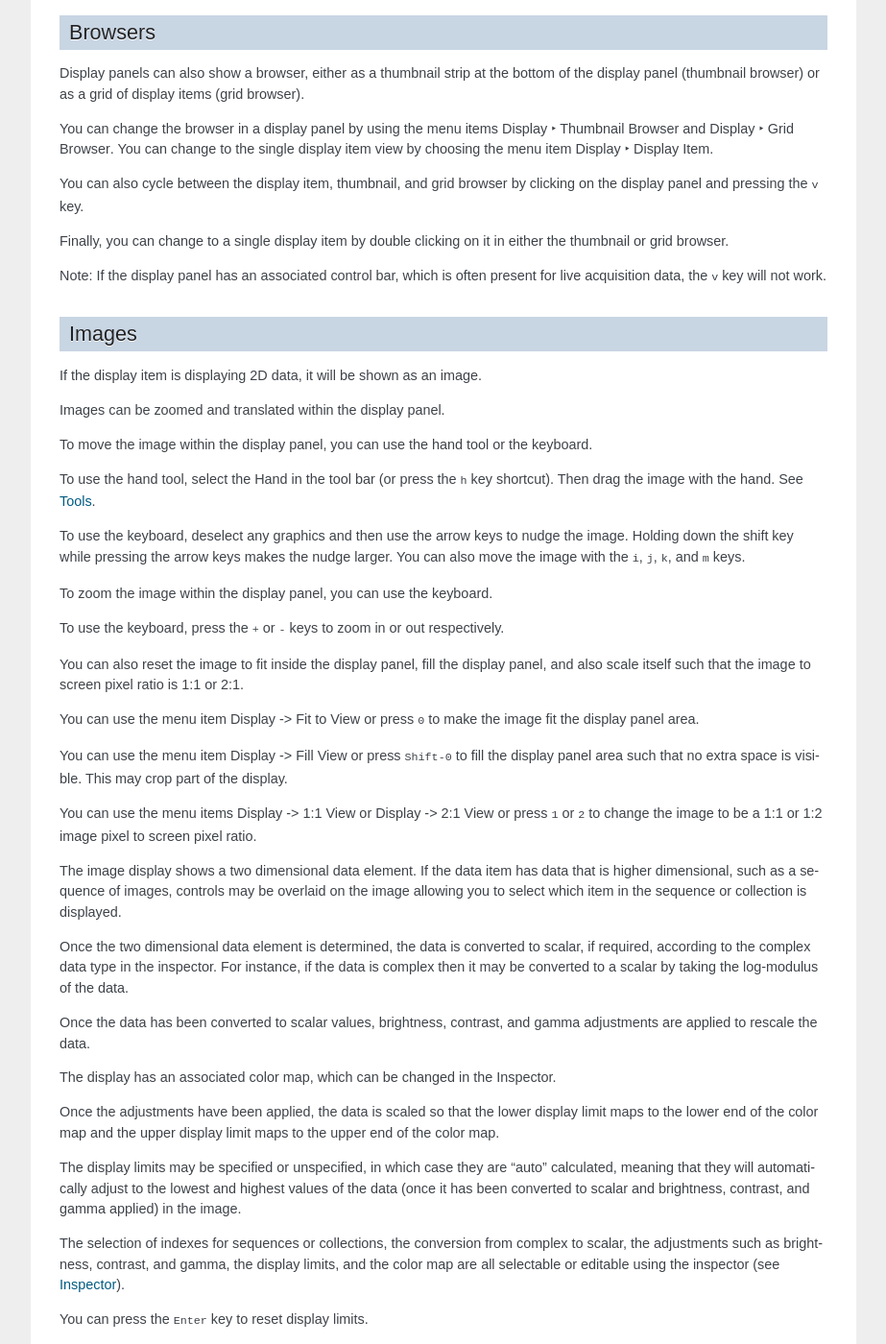
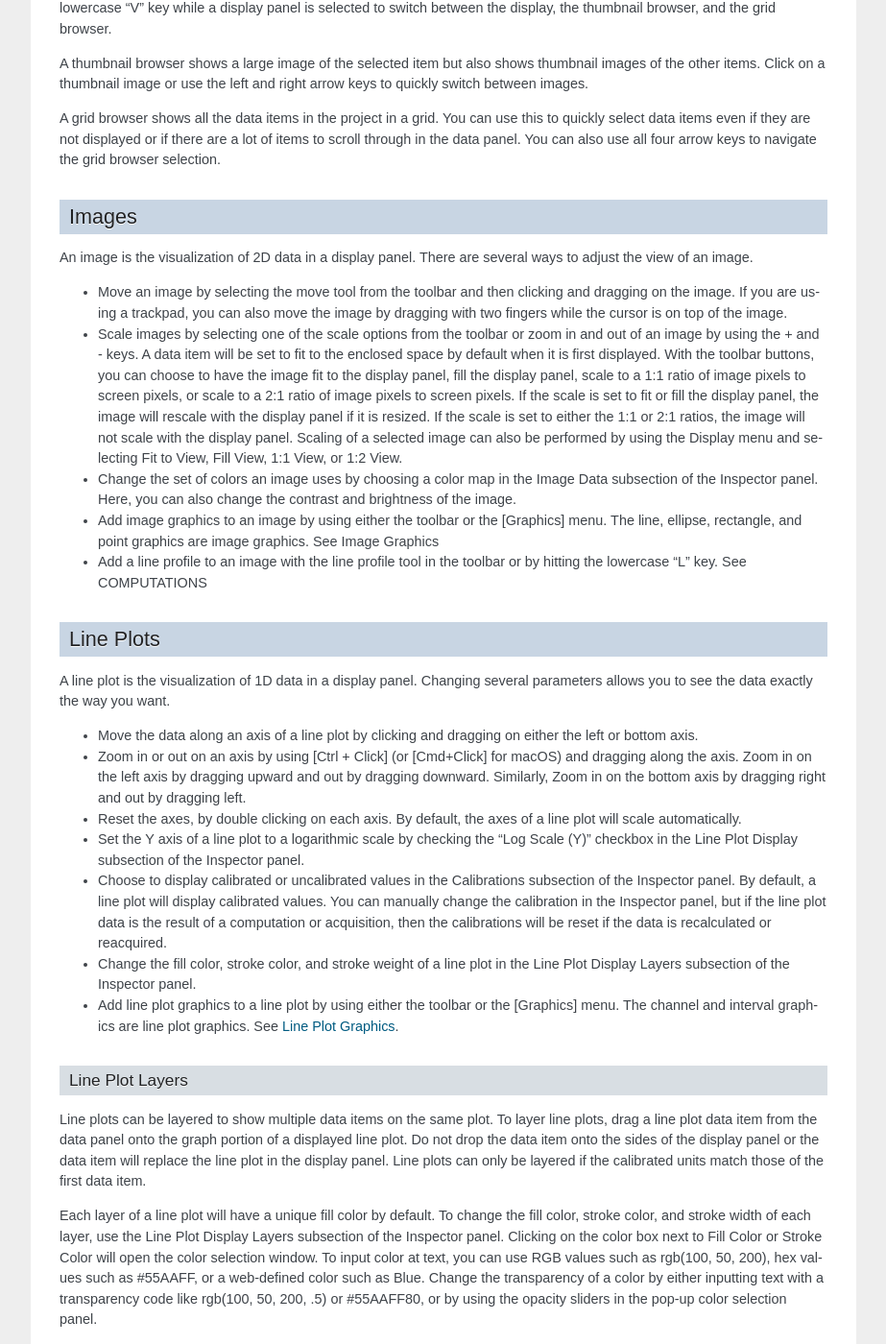
Before and after one commit to nion-software/nionswift, a Sphinx documentation site: the page built from docs/display_panels.rst, in a window 1280 px wide and 1400 px high, scrolled down 494 px. Shown: the whole window at 96% size, without its empty margins (198-1121 px from the left). Built offline with Sphinx 7.4.7, drawn with Linux system fonts in a browser that asks for light colours; some of the changed text lies outside the part shown.

Commit message:
New Descriptions for Sections

```diff
--- a/docs/display_panels.rst
+++ b/docs/display_panels.rst
@@ -4,145 +4,84 @@
 
 Display Panels
 ==============
+The center of the window is called the workspace and it is where data is visualized. The workspace consists of display panels which display a piece of data (also called a data item).
 
-Display Panels
---------------
-Display panels are used to show display items.
 
-You can drag items from the data panel into a display panel.
 
-You can put keyboard focus on a display panel by clicking on it.
+In a new project, the workspace will be filled by a single display panel. Use the toolbar to split the workspace into multiple smaller display panels, zoom into images, add graphics, and move an image.
 
-The display item with keyboard focus also serves as the primary selected item. Primary selections are indicated by a solid focus ring.
+To display a data item, drag it from the data panel into a display panel. You can also drag data files into a display panel directly from your desktop and from Explorer on Windows or Finder on macOS. Once the data item is in the display panel, you can use the utility panels surrounding the workspace to perform various functions, processes, manipulations, and calibrations to the selected image or line plot.
 
-You can add secondary selected items by :kbd:`control` clicking (Windows/Linux) or :kbd:`command` (macOS) clicking on display panels. Secondary selections are indicated by a dotted focus ring.
 
-Processing and other commands apply to the primary selected items. Processing commands that need multiple inputs may use secondary selected items.
 
-To select multiple primary items, you need to use the data panel or a browser panel.
+Different types of data are displayed in different ways such as 2D images or 1D line plots. Higher-dimensional data can be displayed as sets or lists of 2D images or as lists of 1D spectra. You can also use a display panel as a browser to help compare or manage your data.
 
 .. _Display Panel Browsers:
 
 Browsers
 --------
-Display panels can also show a browser, either as a thumbnail strip at the bottom of the display panel (thumbnail browser) or as a grid of display items (grid browser).
+To use a display panel as a browser, use the menu item [Display > Thumbnail Browser] or [Display > Grid Browser] or hit the lowercase “V” key while a display panel is selected to switch between the display, the thumbnail browser, and the grid browser.
 
-You can change the browser in a display panel by using the menu items :menuselection:`Display --> Thumbnail Browser` and :menuselection:`Display --> Grid Browser`. You can change to the single display item view by choosing the menu item :menuselection:`Display --> Display Item`.
 
-You can also cycle between the display item, thumbnail, and grid browser by clicking on the display panel and pressing the :kbd:`v` key.
 
-Finally, you can change to a single display item by double clicking on it in either the thumbnail or grid browser.
+A thumbnail browser shows a large image of the selected item but also shows thumbnail images of the other items. Click on a thumbnail image or use the left and right arrow keys to quickly switch between images.
 
-Note: If the display panel has an associated control bar, which is often present for live acquisition data, the :kbd:`v` key will not work.
+A grid browser shows all the data items in the project in a grid. You can use this to quickly select data items even if they are not displayed or if there are a lot of items to scroll through in the data panel. You can also use all four arrow keys to navigate the grid browser selection.
 
 .. _Image Display Panel:
 
 Images
 ------
-If the display item is displaying 2D data, it will be shown as an image.
+An image is the visualization of 2D data in a display panel. There are several ways to adjust the view of an image.
 
-Images can be zoomed and translated within the display panel.
 
-To move the image within the display panel, you can use the hand tool or the keyboard.
 
-To use the hand tool, select the :guilabel:`Hand` in the tool bar (or press the :kbd:`h` key shortcut). Then drag the image with the hand. See :ref:`Tool Panel`.
+* Move an image by selecting the move tool from the toolbar and then clicking and dragging on the image. If you are using a trackpad, you can also move the image by dragging with two fingers while the cursor is on top of the image.
 
-To use the keyboard, deselect any graphics and then use the arrow keys to nudge the image. Holding down the shift key while pressing the arrow keys makes the nudge larger. You can also move the image with the :kbd:`i`, :kbd:`j`, :kbd:`k`, and :kbd:`m` keys.
+* Scale images by selecting one of the scale options from the toolbar or zoom in and out of an image by using the + and - keys. A data item will be set to fit to the enclosed space by default when it is first displayed. With the toolbar buttons, you can choose to have the image fit to the display panel, fill the display panel, scale to a 1:1 ratio of image pixels to screen pixels, or scale to a 2:1 ratio of image pixels to screen pixels. If the scale is set to fit or fill the display panel, the image will rescale with the display panel if it is resized. If the scale is set to either the 1:1 or 2:1 ratios, the image will not scale with the display panel. Scaling of a selected image can also be performed by using the Display menu and selecting Fit to View, Fill View, 1:1 View, or 1:2 View.
 
-To zoom the image within the display panel, you can use the keyboard.
+* Change the set of colors an image uses by choosing a color map in the Image Data subsection of the Inspector panel. Here, you can also change the contrast and brightness of the image.
 
-To use the keyboard, press the :kbd:`+` or :kbd:`-` keys to zoom in or out respectively.
+* Add image graphics to an image by using either the toolbar or the [Graphics] menu. The line, ellipse, rectangle, and point graphics are image graphics. See Image Graphics
 
-You can also reset the image to fit inside the display panel, fill the display panel, and also scale itself such that the image to screen pixel ratio is 1:1 or 2:1.
-
-You can use the menu item :menuselection:`Display -> Fit to View` or press :kbd:`0` to make the image fit the display panel area.
-
-You can use the menu item :menuselection:`Display -> Fill View` or press :kbd:`Shift-0` to fill the display panel area such that no extra space is visible. This may crop part of the display.
-
-You can use the menu items :menuselection:`Display -> 1:1 View` or :menuselection:`Display -> 2:1 View` or press :kbd:`1` or :kbd:`2` to change the image to be a 1:1 or 1:2 image pixel to screen pixel ratio.
-
-The image display shows a two dimensional data element. If the data item has data that is higher dimensional, such as a sequence of images, controls may be overlaid on the image allowing you to select which item in the sequence or collection is displayed.
-
-Once the two dimensional data element is determined, the data is converted to scalar, if required, according to the complex data type in the inspector. For instance, if the data is complex then it may be converted to a scalar by taking the log-modulus of the data.
-
-Once the data has been converted to scalar values, brightness, contrast, and gamma adjustments are applied to rescale the data.
-
-The display has an associated color map, which can be changed in the Inspector.
-
-Once the adjustments have been applied, the data is scaled so that the lower display limit maps to the lower end of the color map and the upper display limit maps to the upper end of the color map.
-
-The display limits may be specified or unspecified, in which case they are "auto" calculated, meaning that they will automatically adjust to the lowest and highest values of the data (once it has been converted to scalar and brightness, contrast, and gamma applied) in the image.
-
-The selection of indexes for sequences or collections, the conversion from complex to scalar, the adjustments such as brightness, contrast, and gamma, the display limits, and the color map are all selectable or editable using the inspector (see :ref:`Inspector Panel`).
-
-You can press the :kbd:`Enter` key to reset display limits.
-
-The Histogram panel (see :ref:`Histogram Panel`) shows the histogram of the image data. It can be used to set or reset the display limits by dragging within the histogram graph or by double clicking within the graph, respectively.
-
-The Info panel (see :ref:`Info Panel`) shows the value of the image data underneath the cursor.
-
-You can add graphics and other annotations to the image display. See :ref:`graphics`.
+* Add a line profile to an image with the line profile tool in the toolbar or by hitting the lowercase “L” key. See COMPUTATIONS
 
 .. _Line Plot Display Panel:
 
 Line Plots
 ----------
-If the display item is displaying 1D data, it will be shown as an line plot.
+A line plot is the visualization of 1D data in a display panel. Changing several parameters allows you to see the data exactly the way you want.
 
-The data within a line plot can be scaled in both the x-axis and y-axis. The intensity values in the data will be displayed along the y-axis. The x-axis is determined by the calibration of the data.
 
-You can drag each axis of the line plot by moving the mouse over the labels and dragging.
 
-You can zoom each axis by :kbd:`control` clicking (Windows/Linux) or :kbd:`command` (macOS) clicking on the axis and dragging up/right to zoom in and down/left to zoom out.
+* Move the data along an axis of a line plot by clicking and dragging on either the left or bottom axis.
 
-The line plot display shows a one dimensional data element. If the data item has data that is higher dimensional, such as a sequence of spectra, controls may be overlaid on the line plot allowing you to select which item in the sequence or collection is displayed.
+* Zoom in or out on an axis by using [Ctrl + Click] (or [Cmd+Click] for macOS) and dragging along the axis. Zoom in on the left axis by dragging upward and out by dragging downward. Similarly, Zoom in on the bottom axis by dragging right and out by dragging left.
 
-Once the one dimensional data element is determined, the data is converted to scalar, if required, according to the complex data type in the inspector. For instance, if the data is complex then it may be converted to a scalar by taking the modulus of the data.
+* Reset the axes, by double clicking on each axis. By default, the axes of a line plot will scale automatically.
 
-The axes may be configured so that they are specified with values or are "auto" calculated, meaning that they will automatically adjust so that the entire data range is shown.
+* Set the Y axis of a line plot to a logarithmic scale by checking the “Log Scale (Y)” checkbox in the Line Plot Display subsection of the Inspector panel.
 
-You can reset an axis to "auto" by double clicking on it.
+* Choose to display calibrated or uncalibrated values in the Calibrations subsection of the Inspector panel. By default, a line plot will display calibrated values. You can manually change the calibration in the Inspector panel, but if the line plot data is the result of a computation or acquisition, then the calibrations will be reset if the data is recalculated or reacquired.
 
-The display limits and display channels may be specified or unspecified, in which case they are "auto" calculated, meaning that they will automatically adjust to the lowest and highest values of the data (once it has been converted to scalar) in the plot.
+* Change the fill color, stroke color, and stroke weight of a line plot in the Line Plot Display Layers subsection of the Inspector panel.
 
-The y-axis can be displayed as linear or logarithmic by clicking on the :guilabel:`Log Scale (Y)` checkbox in the :guilabel:`Line Plot Display` section of the Inspector.
-
-The line plot can display calibrated or uncalibrated values. You can change what is displayed by changing the :guilabel:`Display` setting in the :guilabel:`Calibrations` section of the Inspector.
-
-You can also change calibration in the Inspector. However, if the data is a result of a computation or acquisition, the calibration will get recalculated/reset when the data is recomputed/reacquired.
-
-The Info panel (see :ref:`Info Panel`) shows the value of the data underneath the cursor.
-
-You can add interval graphics to the line plot by dragging across the plot or by using the menu item :menuselection:`Processing --> Add Interval Graphic`.
-
-You can add a channel graphic to the line plot by using the menu item :menuselection:`Processing --> Add Channel Graphic`.
-
-You can use the mouse to move and resize interval graphics. You can also use the mouse to move channel graphics. You can use the Inspector to adjust the endpoints of the interval graphics or position of the channel graphics.
-
-You can use the :kbd:`Left` and  :kbd:`Right` arrow keys to nudge an interval graphic or channel graphics. Holding the :kbd:`Shift` key while nudging the graphic will make it move farther.
-
-You can press the :kbd:`Delete` key with a interval graphic or channel graphic selected to delete the it.
+* Add line plot graphics to a line plot by using either the toolbar or the [Graphics] menu. The channel and interval graphics are line plot graphics. See :ref:`line plot graphics`.
 
 Line Plot Layers
 ++++++++++++++++
-.. this is too complicated
+Line plots can be layered to show multiple data items on the same plot. To layer line plots, drag a line plot data item from the data panel onto the graph portion of a displayed line plot. Do not drop the data item onto the sides of the display panel or the data item will replace the line plot in the display panel. Line plots can only be layered if the calibrated units match those of the first data item.
 
-A line plot display can show multiple data item plots in the same display.
+Each layer of a line plot will have a unique fill color by default. To change the fill color, stroke color, and stroke width of each layer, use the Line Plot Display Layers subsection of the Inspector panel. Clicking on the color box next to Fill Color or Stroke Color will open the color selection window. To input color at text, you can use RGB values such as rgb(100, 50, 200), hex values such as #55AAFF, or a web-defined color such as Blue. Change the transparency of a color by either inputting text with a transparency code like rgb(100, 50, 200, .5) or #55AAFF80, or by using the opacity sliders in the pop-up color selection panel.
 
-You can drag a line plot into the graph area of another line plot to create the layering. Each layer will have its own name, stroke color, fill color, and stroke width.
+The same subsection will allow you to scroll through setting options for each layer. Each layer will be differentiated by the Data Index. This is a number starting with 0 used to name each layer. Adding a new data item on top of a line plot will automatically create a new associated layer.
 
-Note: Layers will only be displayed if the calibrated units match the first data item in the line plot. This can be confusing.
+Reorder layers by clicking the up and down arrow buttons in the section of the Inspector panel associated with the layer you want to move. For example, to move layer 1 down, click the down arrow under "Data #0" in the inspector panel.
 
-The line plot display with multiple layers will have one or more data items associated with it. Each layer will be "pointing to" one of the data items. This is specified in the Inspector as the :guilabel:`Data Index`. In addition, each data item may have multiple rows of data or just one. If multiple, the layer can pick which row is displayed in that layer by the :guilabel:`Row`. Also note that each data item may be higher dimensional data and require its own selection of sequence or collection index to reduce itself to a one dimensional data element that will then be displayed in the layer.
+Data items can be removed from the layered line plot entirely by clicking the X in the inspector panel next to the title of the data item you want to remove. The data items will be labeled Data #0, Data #1, etc. If a data item is deleted from the layered line plot, all associated layers will also be removed.
 
-The line plot layers can be reordered. The line plot data items cannot be reordered, although they may be deleted by clicking the :guilabel:`X` in the :guilabel:`Data #n` section of the Inspector. If a data item is removed from the line plot, any associated layers are automatically removed also. In addition, new data items and subsequently new layers can be added. Dragging in a new data item will automatically add an associated layer.
+If a data item added to a line plot has multiple rows of data, you can choose in the Line Plot Display Layers subsection of the inspector which row to show. Data items that are higher dimensional, a 2D image for example, cannot be layered onto a line plot.
 
-To reorder the line plot layers, you can click the up and down arrows in the :guilabel:`Line Plot Layers` section of the Inspector.
+To add or remove layers to a data item that is already layered in the line plot, click the + or - buttons in the data item's subsection of the inspector panel.
 
-To add or remove line plot layers without explicitly adding or removing the underlying data items, you can click the :guilabel:`+` and :guilabel:`-` buttons in the :guilabel:`Line Plot Layers` section of the Inspector.
-
-You can change the fill and stroke colors (both of which may be transparent to effectively make them invisible) by clicking on the associated color pick or by typing in a color into the associated text field. The format of the text field can be in the format "rgb(100, 50, 200)", "rgb(100, 50, 200, 0.5)" for transparency, "#55AAFF", "#55AAFF80" for transparency, or a web-named color such as "blue".
-
-When the line plot has multiple layers, the name of each layer can be displayed in a legend. You can adjust the position of the legend or whether it appears at all by changing the :guilabel:`Legend Position` in the :guilabel:`Line Plot Display` section of the Inspector.
-
-You can reorder layers within the legend by grabbing the layer and dragging it to reorder it within the legend.
+A legend will appear on a line plot with multiple layers. Change the position of the legend or toggle its visibility with the Legend Position drop-down in the Line Plot Display subsection of the inspector panel. You can also reorder layers directly from the legend by clicking and dragging on the layer names in the legend.
```
